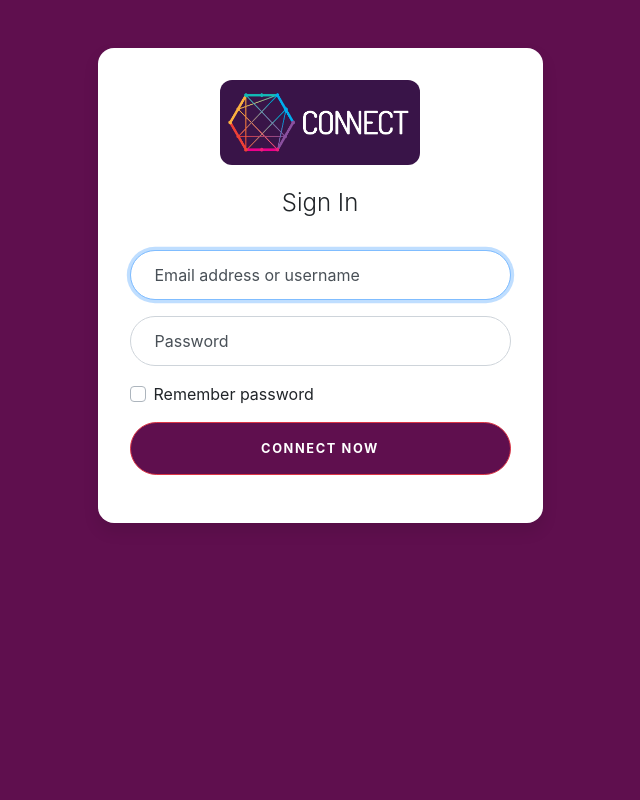
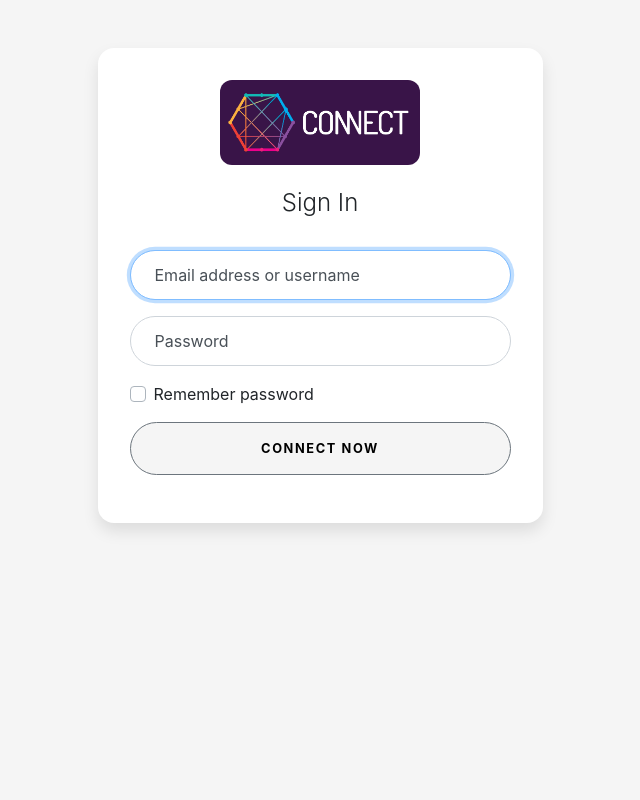
Before and after one commit to Aashish59/PeakyBlinders_ADC7_PartII, a Django app: page /login/ in a window 1280 px wide. Shown: the whole page, without its empty margins (320-960 px from the left). Run offline with Django 3.2, Linux system fonts and the light colour scheme; some libraries are stand-ins or nearby versions.

Commit message:
login template fixed

```diff
--- a/Project/Connect/static/CSS/login.css
+++ b/Project/Connect/static/CSS/login.css
@@ -4,7 +4,7 @@
   }
 
   body {
-    background: #5F0F4E;
+    background: #f5f5f5
   }
 
   .card-signin {
@@ -99,7 +99,9 @@
   }
 
   .btn-signin {
-      background-color: #5F0F4E
+    color: black;
+      background-color: #f5f5f5
+
   }
 
   /* Fallback for Edge
--- a/Project/Connect/templates/login.html
+++ b/Project/Connect/templates/login.html
@@ -41,7 +41,7 @@
                 <input type="checkbox" class="custom-control-input" id="customCheck1">
                 <label class="custom-control-label" for="customCheck1">Remember password</label>
               </div>
-              <button class="btn btn-danger btn-lg btn-primary btn-block text-uppercase btn-signin" type="submit">Connect now</button>
+              <button class="btn btn-lg btn-secondary btn-block text-uppercase btn-signin" type="submit">Connect now</button>
             </form>
           </div>
         </div>
--- a/Project/Connect/templates/register.html
+++ b/Project/Connect/templates/register.html
@@ -21,7 +21,7 @@
         <div class="form-group row">
             <label class="col-sm-2 col-form-label">Email: </label>
              <div class="col-sm-4">
-                <input type="email" class="form-control" placeholder="Enter email" name="email" style="text-transform: lowercase;" required>
+                <input type="email" class="form-control" placeholder="Enter email" name="email" style="text-transform: lowercase ;" required>
             </div>
         </div>
         <div class="form-group row">
```
